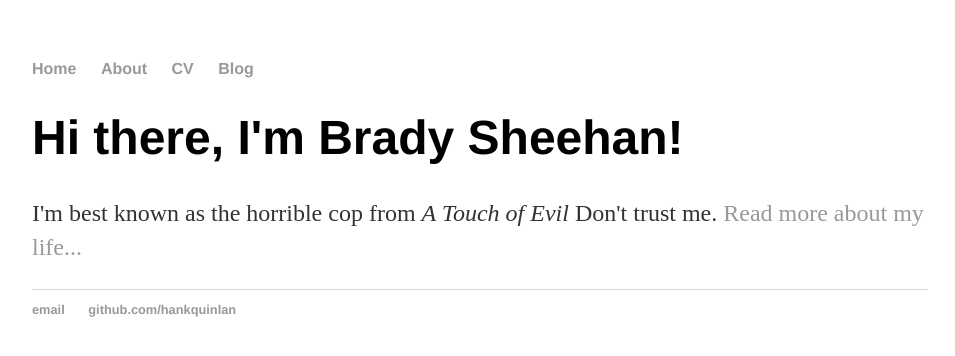
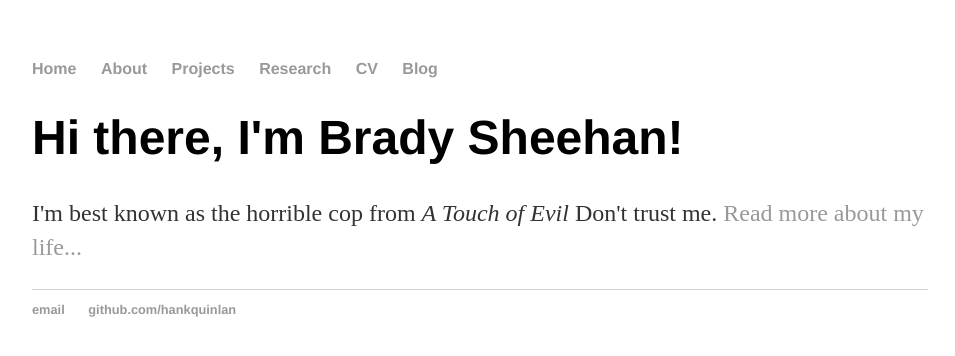
Before and after one commit to BradySheehan/bradysheehan, a Jekyll site: the page built from index.html, in a window 1280 px wide. Shown: the top 356 px of the page, without its empty margins (160-1115 px from the left). Built offline with Jekyll 4.4.1, drawn with Linux system fonts in a browser that asks for light colours.

Commit message:
more practice

```diff
--- a/_layouts/default.html
+++ b/_layouts/default.html
@@ -10,6 +10,8 @@
 	    		<ul>
 	        		<li><a href="/">Home</a></li>
 		        	<li><a href="/about">About</a></li>
+		        	<li><a href="/projects">Projects</a></li>
+		        	<li><a href="/research">Research</a></li>
 	        		<li><a href="/cv">CV</a></li>
 	        		<li><a href="/blog">Blog</a></li>
 	    		</ul>
```
